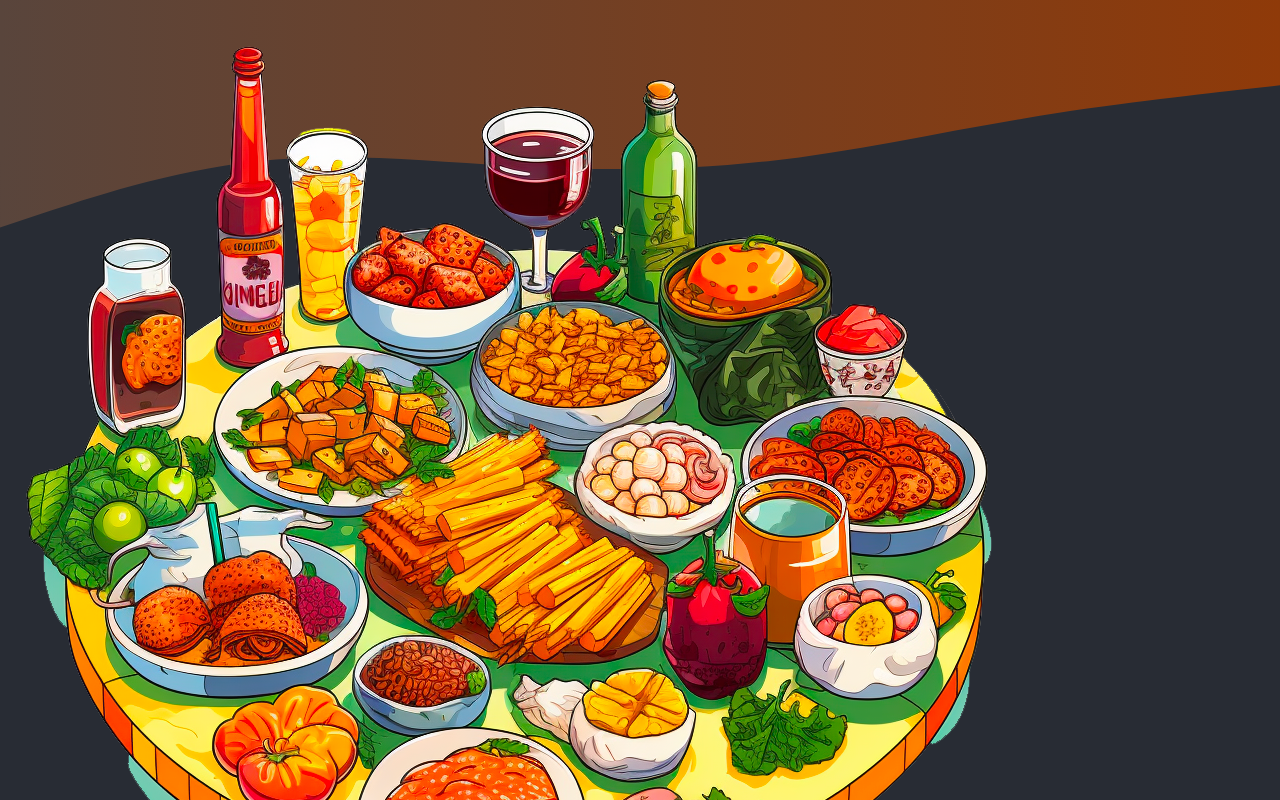
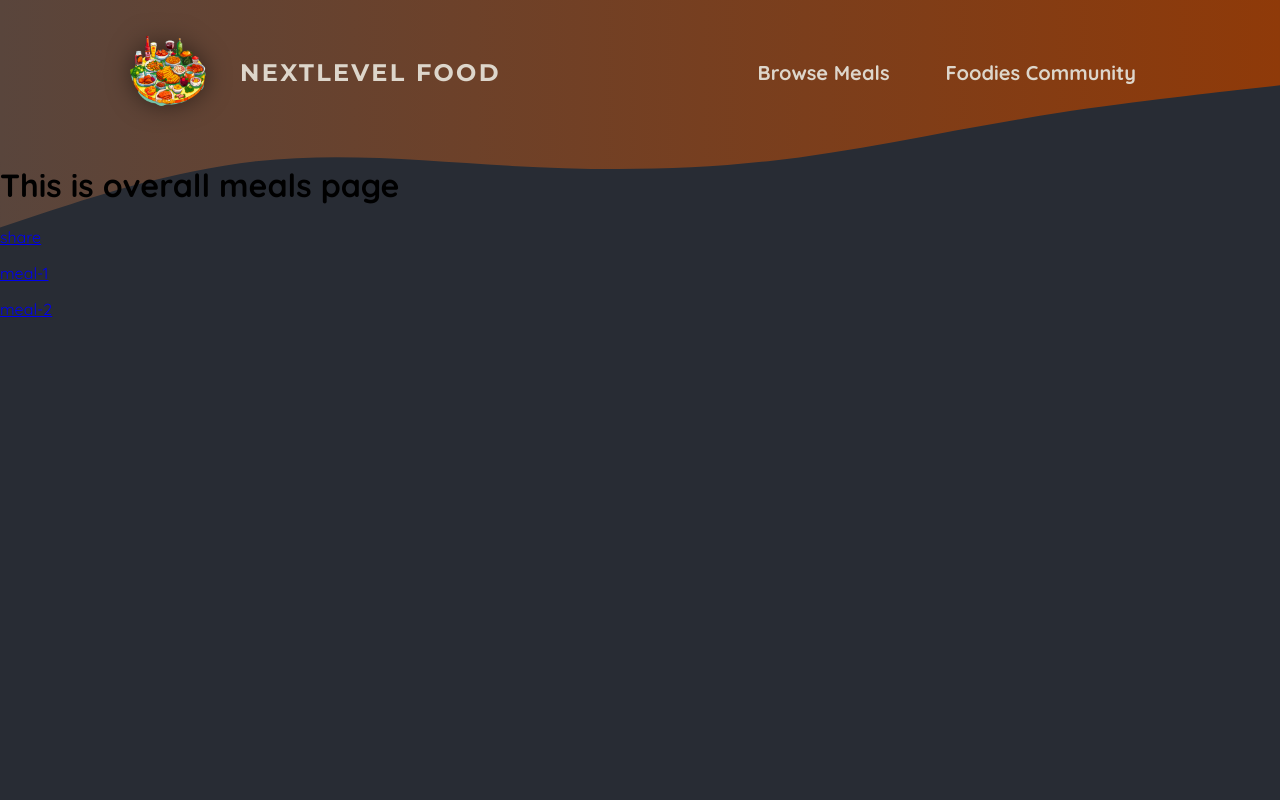
Before and after one commit to utkrisht25/nextJS-strings-foodies, a Next.js app: page /meals in a window 1280 px wide. Shown: the top 800 px of the page. Built offline with nearby package versions, Linux system fonts and the light colour scheme.

Commit message:
added css file by module way

```diff
--- a/components/main-header.js
+++ b/components/main-header.js
@@ -1,13 +1,14 @@
 import Link from "next/link";
 import logoImg from '@/assets/logo.png';
+import classes from './main-header.module.css'
 
 export default function MainHeader(){
-    return <header>
-        <Link href='/'>
+    return <header className={classes.header}>
+        <Link className={classes.logo} href='/'>
            <img src={logoImg.src} alt=" a plate with food on it"  />
            NextLevel Food
         </Link>
-        <nav>
+        <nav className={classes.nav}>
             <ul>
                 <li>
                     <Link href="/meals">Browse Meals</Link>
--- /dev/null
+++ b/components/main-header.module.css
@@ -0,0 +1,67 @@
+.header {
+  display: flex;
+  justify-content: space-between;
+  align-items: center;
+  padding: 2rem 1rem;
+}
+
+@media (min-width: 768px) {
+  .header {
+    padding: 2rem 10%;
+  }
+}
+
+.nav ul {
+  list-style: none;
+  margin: 0;
+  padding: 0;
+  display: flex;
+  gap: 1.5rem;
+  /* font-family: 'Montserrat', sans-serif; */
+  font-size: 1.25rem;
+}
+
+.nav a {
+  text-decoration: none;
+  color: #ddd6cb;
+  font-weight: bold;
+  padding: 0.5rem 1rem;
+  border-radius: 0.5rem;
+}
+
+.nav a:hover,
+.nav a:active {
+  background: linear-gradient(90deg, #ff8a05, #f9b331);
+  background-clip: text;
+  -webkit-background-clip: text;
+  -webkit-text-fill-color: transparent;
+  text-shadow: 0 0 18px rgba(248, 190, 42, 0.8);
+}
+
+.active {
+  background: linear-gradient(90deg, #ff8a05, #f9b331);
+  background-clip: text;
+  -webkit-background-clip: text;
+  -webkit-text-fill-color: transparent;
+}
+
+.logo {
+  display: flex;
+  align-items: center;
+  justify-content: center;
+  gap: 2rem;
+  text-decoration: none;
+  color: #ddd6cb;
+  font-weight: bold;
+  font-family: 'Montserrat', sans-serif;
+  letter-spacing: 0.15rem;
+  text-transform: uppercase;
+  font-size: 1.5rem;
+}
+
+.logo img {
+  width: 5rem;
+  height: 5rem;
+  object-fit: contain;
+  filter: drop-shadow(0 0 0.75rem rgba(0, 0, 0, 0.5));
+}
```
